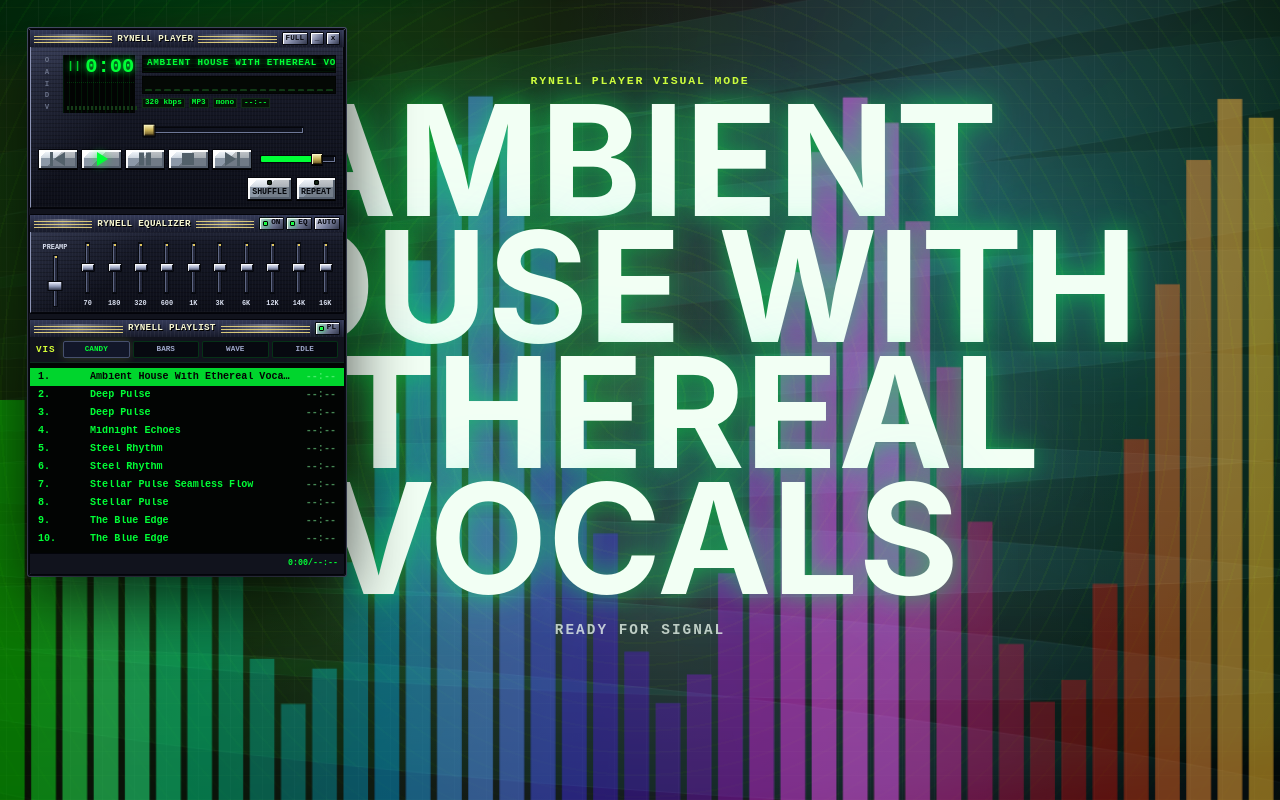
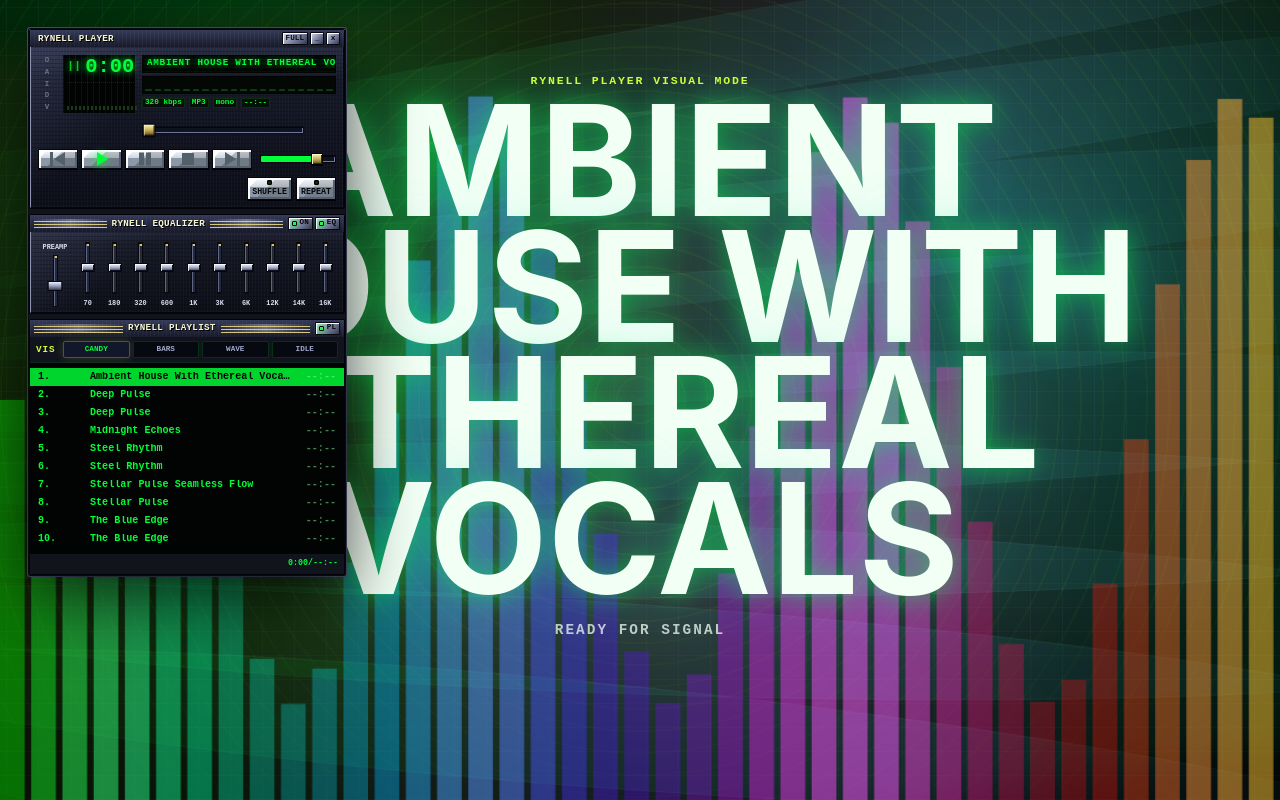
Before and after one commit to tompat1/musicplayer, a React (Vite) app: page / in a window 1280 px wide. Built offline with nearby package versions, Linux system fonts and the light colour scheme.

Commit message:
feat: enhance WinampWindowBar with quiet mode styling and update layout

```diff
--- a/src/components/AudioPlayer.jsx
+++ b/src/components/AudioPlayer.jsx
@@ -376,17 +376,17 @@ function DockedMiniHandle({ side, playing, onRestore, onPrevious, onNext, onTogg
   );
 }
 
-function WinampWindowBar({ title, children, onPointerDown, onPointerMove, onPointerUp }) {
+function WinampWindowBar({ title, children, quiet = false, onPointerDown, onPointerMove, onPointerUp }) {
   return (
     <div
-      className="winamp-window-bar"
+      className={`winamp-window-bar${quiet ? ' is-quiet' : ''}`}
       onPointerDown={onPointerDown}
       onPointerMove={onPointerMove}
       onPointerUp={onPointerUp}
     >
-      <span className="winamp-title-lines" aria-hidden="true" />
+      {!quiet && <span className="winamp-title-lines" aria-hidden="true" />}
       <strong>{title}</strong>
-      <span className="winamp-title-lines" aria-hidden="true" />
+      {!quiet && <span className="winamp-title-lines" aria-hidden="true" />}
       <div className="winamp-window-tools">{children}</div>
     </div>
   );
@@ -495,7 +495,6 @@ function WinampMiniPlayer({
   onToggleEq,
   onToggleEqPanel,
   onEqGainChange,
-  onEqReset,
   onRestore,
   onSelect,
   onTogglePlaylist,
@@ -516,6 +515,7 @@ function WinampMiniPlayer({
       <section className="winamp-panel winamp-player-panel" aria-label="Rynell player">
         <WinampWindowBar
           title={playerBrand}
+          quiet
           onPointerDown={onTitlePointerDown}
           onPointerMove={onTitlePointerMove}
           onPointerUp={onTitlePointerUp}
@@ -594,7 +594,6 @@ function WinampMiniPlayer({
         <WinampWindowBar title="RYNELL EQUALIZER">
           <WinampLedButton active={eqEnabled} onClick={onToggleEq}>ON</WinampLedButton>
           <WinampLedButton active={eqPanelOpen} onClick={onToggleEqPanel}>EQ</WinampLedButton>
-          <button type="button" onClick={onEqReset}>AUTO</button>
         </WinampWindowBar>
         <div className="winamp-eq-body" data-open={eqPanelOpen}>
           <div className="winamp-preamp">
@@ -979,10 +978,6 @@ export default function AudioPlayer({ tracks = [] }) {
     )));
   }, []);
 
-  const resetEq = useCallback(() => {
-    setEqGains(DEFAULT_EQ_GAINS);
-  }, []);
-
   const minimize = useCallback(() => {
     setIsMinimized(true);
     setDocked(null);
@@ -1175,7 +1170,6 @@ export default function AudioPlayer({ tracks = [] }) {
               onToggleEq={() => setEqEnabled((value) => !value)}
               onToggleEqPanel={() => setEqPanelOpen((value) => !value)}
               onEqGainChange={setEqGain}
-              onEqReset={resetEq}
               onRestore={restoreFullPlayer}
               onSelect={selectTrack}
               onTogglePlaylist={() => setMiniPlaylistOpen((value) => !value)}
--- a/src/styles.css
+++ b/src/styles.css
@@ -1797,6 +1797,19 @@ h1 {
   text-shadow: 1px 1px 0 #000;
 }
 
+.winamp-window-bar.is-quiet {
+  grid-template-columns: minmax(0, 1fr) auto;
+  justify-items: start;
+}
+
+.winamp-window-bar.is-quiet strong {
+  padding-left: 4px;
+}
+
+.winamp-window-bar.is-quiet .winamp-window-tools {
+  justify-self: end;
+}
+
 .winamp-window-bar:active {
   cursor: grabbing;
 }
```
